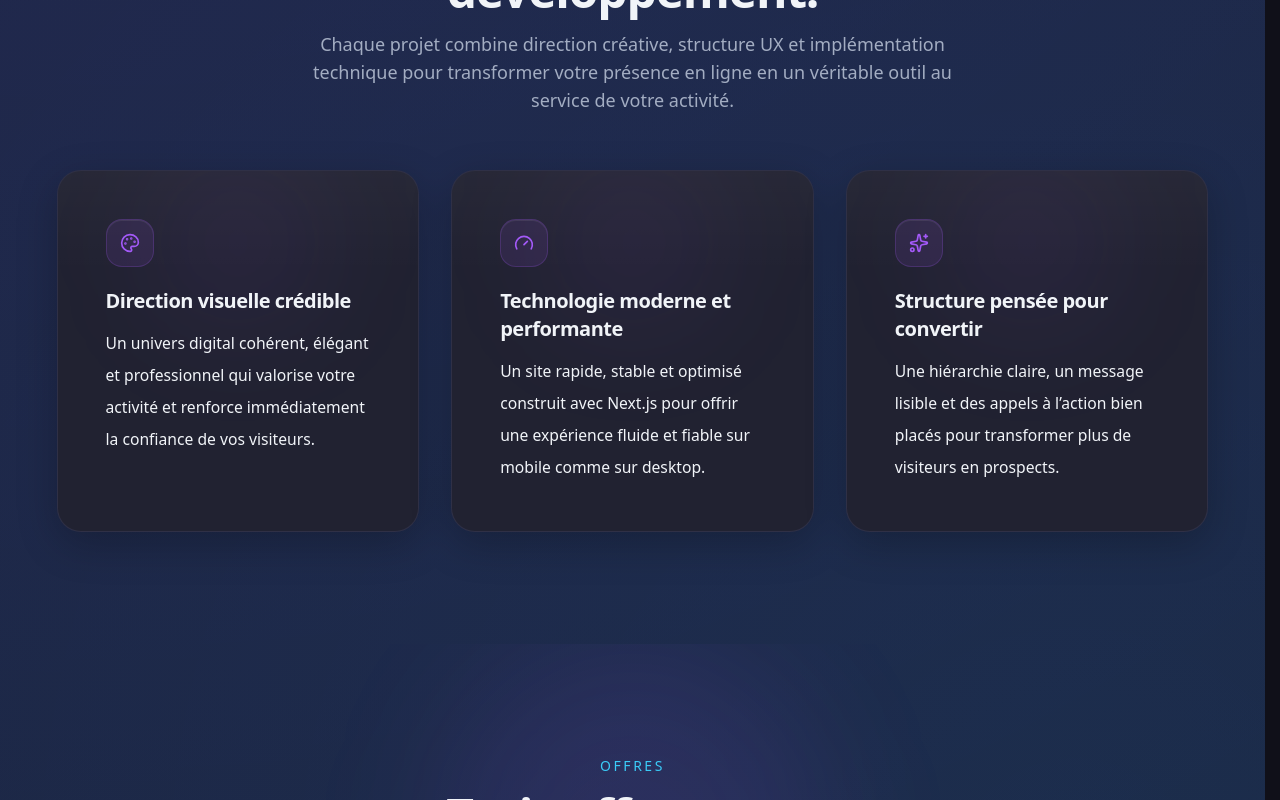
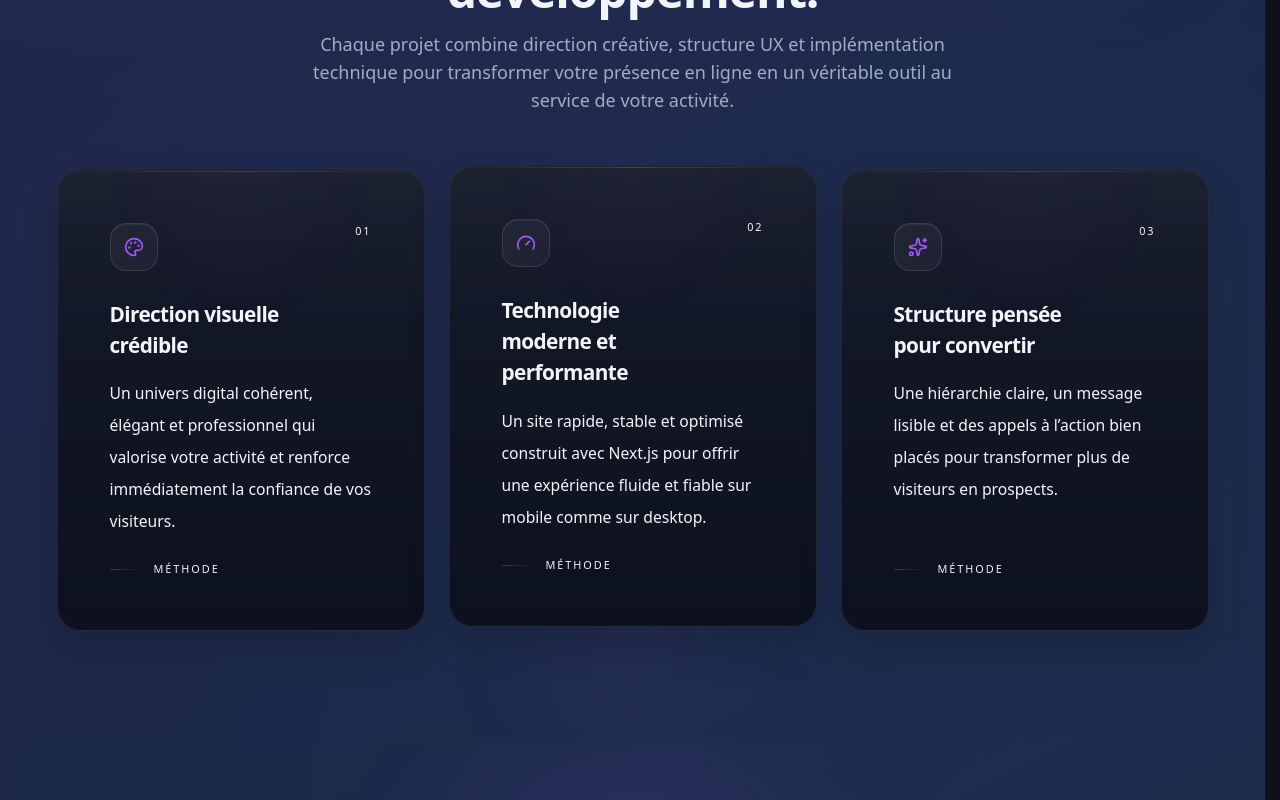
Before and after one commit to stephanievanoverberghe/alchimiste-creations-studio, a Next.js app: page / in a window 1280 px wide. Shown: the part 2220-3020 px from the top of the page. Built offline with nearby package versions, Linux system fonts and the light colour scheme.

Commit message:
style(home): modifying card styles

```diff
--- a/src/components/marketing/Faq.tsx
+++ b/src/components/marketing/Faq.tsx
@@ -50,17 +50,26 @@ export function Faq() {
             />
 
             <div className="relative z-10 divide-y divide-white/8">
-              {content.items.map((item) => {
+              {content.items.map((item, index) => {
                 const isOpen = openId === item.id;
 
                 return (
                   <div
                     key={item.id}
                     className={cn(
-                      'group relative transition-colors duration-300',
-                      isOpen && 'bg-white/2',
+                      'group relative transition-all duration-300 ease-out',
+                      isOpen && 'bg-white/3',
                     )}
                   >
+                    <div
+                      aria-hidden="true"
+                      className={cn(
+                        'pointer-events-none absolute inset-x-0 top-0 h-px opacity-0 transition-opacity duration-300',
+                        isOpen &&
+                          'opacity-100 bg-[linear-gradient(90deg,transparent,rgba(255,255,255,0.14),transparent)]',
+                      )}
+                    />
+
                     <div
                       aria-hidden="true"
                       className={cn(
@@ -75,17 +84,23 @@ export function Faq() {
                       onClick={() => setOpenId(isOpen ? null : item.id)}
                       aria-expanded={isOpen}
                       aria-controls={`faq-panel-${item.id}`}
-                      className="flex w-full cursor-pointer items-start gap-4 px-6 py-5 text-left transition-all duration-300 ease-out sm:px-8 sm:py-6"
+                      className="flex w-full items-start gap-4 px-6 py-5 text-left transition-all duration-300 ease-out sm:px-8 sm:py-6"
                     >
-                      <span className="mt-0.5 flex-1">
-                        <span className="block text-base font-semibold leading-7 text-foreground transition-colors duration-300 sm:text-lg md:group-hover:text-white">
-                          {item.question}
+                      <div className="flex flex-1 items-start gap-4 sm:gap-5">
+                        <span className="mt-0.5 inline-flex shrink-0 rounded-full border border-white/10 bg-black/20 px-2.5 py-1 text-[0.68rem] font-medium tracking-[0.18em] text-white/55 backdrop-blur-md">
+                          {String(index + 1).padStart(2, '0')}
                         </span>
-                      </span>
+
+                        <span className="block pt-0.5">
+                          <span className="block text-base font-semibold leading-7 text-foreground transition-colors duration-300 sm:text-lg md:group-hover:text-white">
+                            {item.question}
+                          </span>
+                        </span>
+                      </div>
 
                       <span
                         className={cn(
-                          'flex h-10 w-10 shrink-0 cursor-pointer items-center justify-center rounded-full border border-white/10 bg-white/4 text-foreground/70 transition-all duration-300 ease-out',
+                          'flex h-10 w-10 shrink-0 items-center justify-center rounded-full border border-white/10 bg-white/4 text-foreground/70 transition-all duration-300 ease-out',
                           isOpen
                             ? 'border-primary/30 bg-primary/10 text-primary shadow-[0_0_24px_rgba(122,84,255,0.18)]'
                             : 'group-hover:border-white/16 group-hover:bg-white/6 group-hover:text-foreground',
--- a/src/components/marketing/ValueProposition.tsx
+++ b/src/components/marketing/ValueProposition.tsx
@@ -7,6 +7,15 @@ export function ValueProposition() {
 
   return (
     <Section className="relative overflow-hidden py-20 sm:py-24 lg:py-28">
+      <div
+        aria-hidden="true"
+        className="pointer-events-none absolute inset-0 -z-10 overflow-hidden"
+      >
+        <div className="absolute left-[10%] top-[10%] h-36 w-36 rounded-full bg-primary/8 blur-3xl" />
+        <div className="absolute right-[8%] top-[18%] h-32 w-32 rounded-full bg-accent/7 blur-3xl" />
+        <div className="absolute left-1/2 bottom-0 h-40 w-40 -translate-x-1/2 rounded-full bg-primary/6 blur-3xl" />
+      </div>
+
       <Container>
         <div className="mx-auto max-w-3xl text-center">
           <Heading
@@ -17,35 +26,52 @@ export function ValueProposition() {
           />
         </div>
 
-        <div className="mt-12 grid gap-4 sm:mt-14 sm:grid-cols-2 sm:gap-5 lg:grid-cols-3 lg:gap-8">
-          {content.items.map((item) => {
+        <div className="mt-14 grid gap-5 sm:grid-cols-2 lg:grid-cols-3 lg:gap-6">
+          {content.items.map((item, index) => {
             const Icon = item.icon;
+            const isMiddle = index === 1;
 
             return (
               <Card
                 key={item.id}
                 className={cn(
-                  'group relative h-full overflow-hidden border-border/70 bg-card/70 shadow-[0_12px_40px_rgba(0,0,0,0.22)] transition-all duration-300 ease-out',
-                  'md:hover:-translate-y-1 md:hover:border-primary/18 md:hover:shadow-[0_20px_54px_rgba(0,0,0,0.28)]',
+                  'relative h-full overflow-hidden rounded-3xl border border-white/8 bg-[linear-gradient(180deg,rgba(17,24,39,0.74),rgba(9,14,28,0.86))] shadow-[0_18px_40px_rgba(0,0,0,0.16)] backdrop-blur-xl',
+                  isMiddle && 'lg:-translate-y-1',
                 )}
               >
                 <div aria-hidden="true" className="pointer-events-none absolute inset-0">
-                  <div className="absolute left-1/2 top-0 h-36 w-36 -translate-x-1/2 rounded-full bg-primary/10 blur-3xl transition-opacity duration-300 md:group-hover:opacity-100" />
-                  <div className="absolute inset-0 bg-[linear-gradient(180deg,rgba(255,255,255,0.03),transparent_28%)]" />
+                  <div className="absolute inset-x-0 top-0 h-px bg-[linear-gradient(90deg,transparent,rgba(255,255,255,0.14),transparent)]" />
+                  <div className="absolute inset-0 bg-[linear-gradient(180deg,rgba(255,255,255,0.03),transparent_32%)]" />
+                  <div className="absolute -top-10 left-1/2 h-28 w-28 -translate-x-1/2 rounded-full bg-primary/10 blur-3xl opacity-70" />
                 </div>
 
-                <div className="relative flex h-full flex-col p-5 sm:p-6">
-                  <div className="mb-5 inline-flex h-12 w-12 items-center justify-center rounded-2xl border border-primary/20 bg-primary/10 text-primary shadow-[inset_0_1px_0_rgba(255,255,255,0.08)] transition-all duration-300 md:group-hover:scale-[1.03] md:group-hover:border-primary/30 md:group-hover:bg-primary/12">
-                    <Icon className="h-5 w-5" />
+                <div className="relative flex h-full flex-col p-6 sm:p-7">
+                  <div className="flex items-start justify-between gap-4">
+                    <div className="inline-flex h-12 w-12 items-center justify-center rounded-2xl border border-white/10 bg-white/4 text-primary shadow-[inset_0_1px_0_rgba(255,255,255,0.06)]">
+                      <Icon className="h-5 w-5" />
+                    </div>
+
+                    <span className="text-[0.68rem] font-medium uppercase tracking-[0.18em] text-foreground/32">
+                      0{index + 1}
+                    </span>
                   </div>
 
-                  <h3 className="text-[1.12rem] font-semibold tracking-tight text-foreground sm:text-[1.22rem] lg:text-xl">
-                    {item.title}
-                  </h3>
+                  <div className="mt-7 flex-1">
+                    <h3 className="max-w-[16ch] text-[1.15rem] font-semibold tracking-[-0.03em] text-foreground sm:text-[1.22rem] lg:text-[1.3rem]">
+                      {item.title}
+                    </h3>
 
-                  <p className="mt-3 text-sm leading-7 text-muted-foreground sm:text-[0.98rem] sm:leading-8">
-                    {item.description}
-                  </p>
+                    <p className="mt-4 text-sm leading-7 text-muted-foreground sm:text-[0.98rem] sm:leading-8">
+                      {item.description}
+                    </p>
+                  </div>
+
+                  <div className="mt-6 flex items-center gap-3">
+                    <span className="h-px w-8 bg-[linear-gradient(90deg,rgba(255,255,255,0.18),transparent)]" />
+                    <span className="text-[0.68rem] font-medium uppercase tracking-[0.18em] text-foreground/38">
+                      Méthode
+                    </span>
+                  </div>
                 </div>
               </Card>
             );
```
Also changed, not shown: src/components/marketing/PortfolioPreview.tsx (+42 -14 lines).
